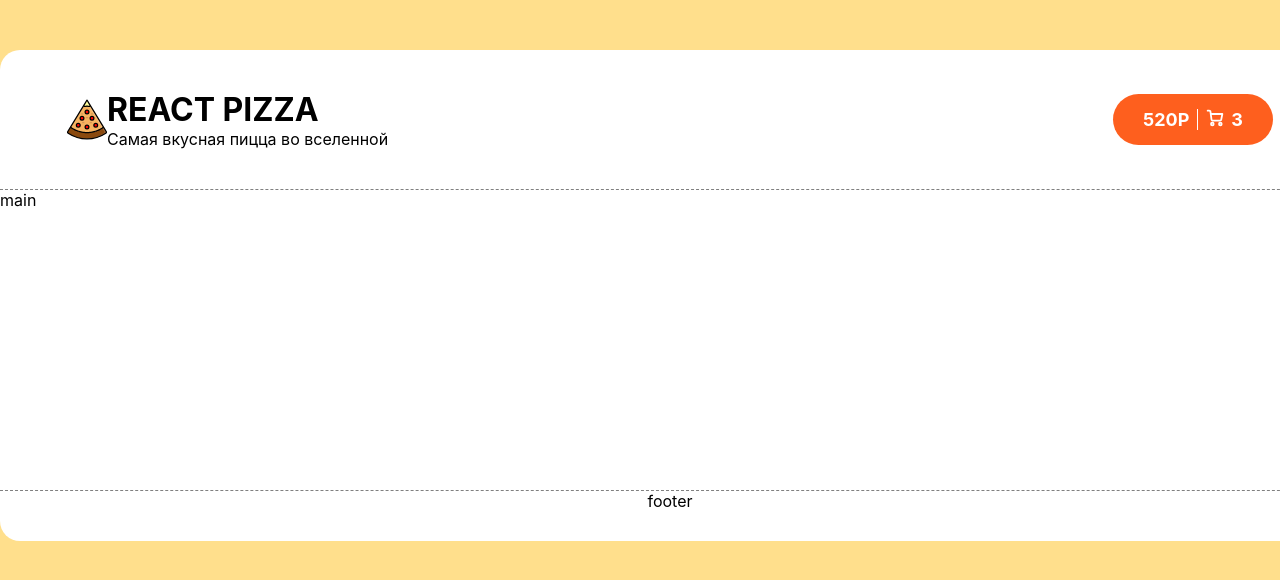
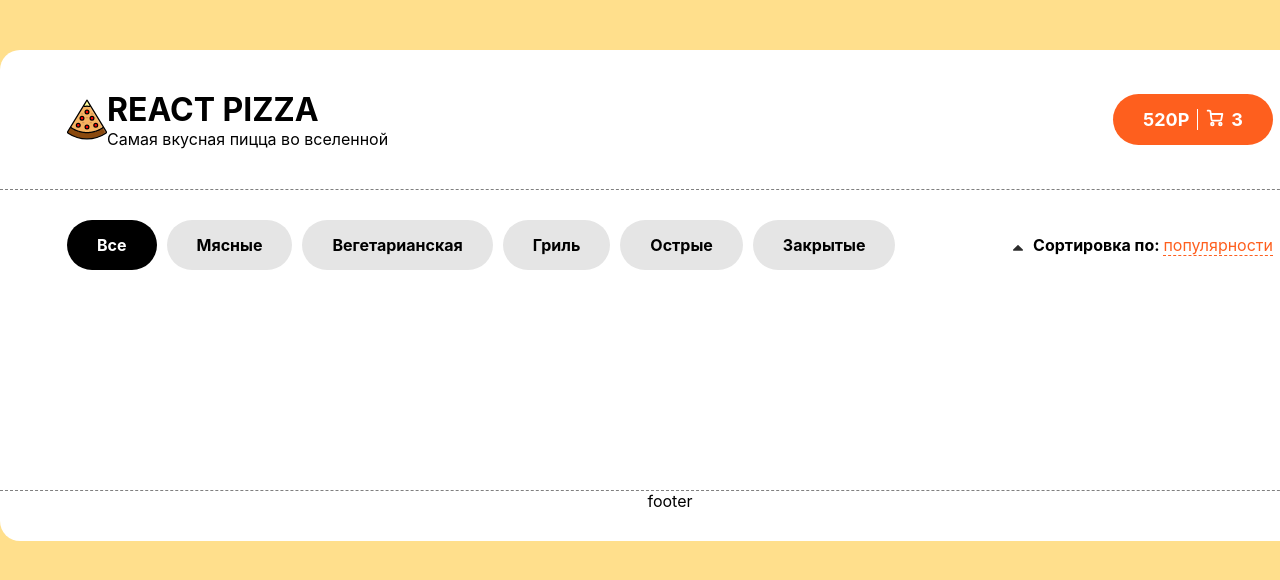
Before and after one commit to cartario/PizzaClone-Archakov, a React (Create React App) app: page / in a window 1280 px wide. Shown: the top 580 px of the page. Built offline with nearby package versions, Linux system fonts and the light colour scheme.

Commit message:
верстка filter-sort

```diff
--- a/src/App.js
+++ b/src/App.js
@@ -1,6 +1,16 @@
 import React from 'react';
 
 function App() {
+  const [visible, setVisible] = React.useState(false);
+
+  const handlerPopup = () => {
+    if(visible){
+      setVisible(false);
+    } else {
+      setVisible(true);
+    }
+  }
+
   return (
     <div className="App">
       <div className="wrapper">
@@ -30,7 +40,48 @@ function App() {
 
           </div>
         </header>
-        <main className="main">main
+        <main className="main">
+          <div className="container">
+            <div className="filter-group">
+              <ul className="filter-group__list">
+                <li className="filter-group__item filter-group__item--active">
+                  Все
+                </li>
+                <li className="filter-group__item">
+                  Мясные
+                </li>
+                <li className="filter-group__item">
+                  Вегетарианская
+                </li>
+                <li className="filter-group__item">
+                  Гриль
+                </li>
+                <li className="filter-group__item">
+                  Острые
+                </li>
+                <li className="filter-group__item">
+                  Закрытые
+                </li>
+              </ul>
+              <div className="filter-group__sort sort">
+                <div className="sort__label">
+                  <svg width="10" height="6" viewBox="0 0 10 6" fill="none" xmlns="http://www.w3.org/2000/svg">
+                    <path d="M10 5C10 5.16927 9.93815 5.31576 9.81445 5.43945C9.69075 5.56315 9.54427 5.625 9.375 5.625H0.625C0.455729 5.625 0.309245 5.56315 0.185547 5.43945C0.061849 5.31576 0 5.16927 0 5C0 4.83073 0.061849 4.68424 0.185547 4.56055L4.56055 0.185547C4.68424 0.061849 4.83073 0 5 0C5.16927 0 5.31576 0.061849 5.43945 0.185547L9.81445 4.56055C9.93815 4.68424 10 4.83073 10 5Z" fill="#2C2C2C"></path>
+                  </svg>
+                  <b>Сортировка по: </b><span onClick={handlerPopup}>популярности</span>
+                </div>
+
+                {visible &&
+                  <ul className="sort__popup">
+                    <li className="sort__popup--active">популярности</li>
+                    <li>цене</li>
+                    <li>алфавиту</li>
+                  </ul>
+                }
+
+              </div>
+            </div>
+          </div>
         </main>
         <footer className="footer">footer
         </footer>
--- a/src/index.scss
+++ b/src/index.scss
@@ -11,6 +11,12 @@ body {
 code {
   font-family: source-code-pro, Menlo, Monaco, Consolas, 'Courier New',
     monospace;
+}
+
+ul {
+  margin: 0;
+  padding: 0;
+  list-style: none;
 }
 
 .wrapper {
@@ -82,6 +88,78 @@ code {
   min-height: 300px;
 }
 
+.filter-group {
+  display: flex;
+  align-items: center;
+  justify-content: space-between;
+  padding-top: 30px;
+}
+
+.filter-group__list {
+  display: flex;
+}
+
+.filter-group__item {
+  margin-right: 10px;
+  padding: 15px 30px;
+  font-weight: bold;
+  border-radius: 25px;
+  background-color: #e5e5e5;
+
+  &:hover{
+    background-color: #d1cccc;
+  }
+
+  &:active {
+    background-color: orange;
+  }
+
+  &--active{
+    color: white;
+    background-color: black;
+  }
+}
+
+.filter-group__sort {
+  position: relative;
+}
+
+.sort__label {
+  & svg {
+    margin: 0 10px;
+  }
+  & span {
+    color: #fe5f1e;
+    border-bottom: 1px #fe5f1e dashed;
+    cursor: pointer;
+  }
+}
+
+.sort__popup {
+  position: absolute;
+  right: 0;
+  margin-top: 15px;
+  border-radius: 10px;
+  box-shadow: 0px 5px 15px rgba(0,0,0,0.09);
+
+  & li {
+    padding: 15px 30px;
+    font-size: 18px;
+    &:active {
+      font-weight: bold;
+      color: #de4101;
+      background-color: rgba(235, 122, 16, 0.1);
+    }
+  }
+
+  &--active {
+    font-weight: bold;
+    color: #de4101;
+    background-color: rgba(235, 122, 16, 0.1);
+  }
+}
+
+
 .footer{
   height: 50px;
   text-align: center;
```
